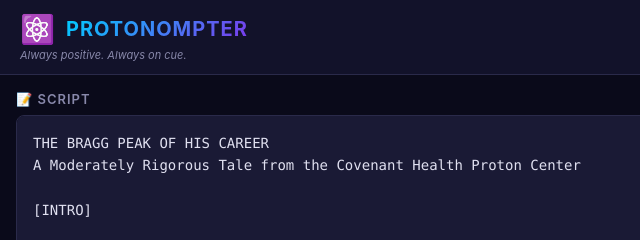
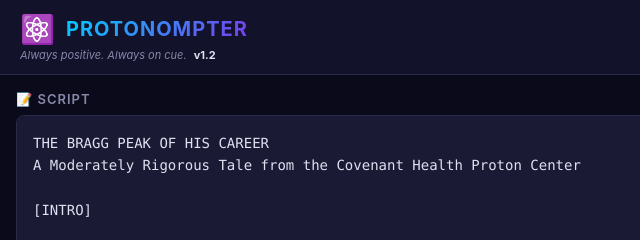
Before and after one commit to barrettsward/protonompter, a plain HTML site: page index.html in a window 1280 px wide. Shown: the top 240 px of the page, 0-640 px from the left. Drawn offline with Linux system fonts and the light colour scheme.

Commit message:
Add v1.2 header label and changelog comparison

```diff
--- a/index.html
+++ b/index.html
@@ -95,6 +95,7 @@ body.light-mode {
 .cr-logo .atom { font-size: 28px; }
 .cr-logo .title-text { background: linear-gradient(135deg, var(--accent), #7c3aed); -webkit-background-clip: text; -webkit-text-fill-color: transparent; background-clip: text; }
 .cr-tagline { font-size: 11px; color: var(--text-secondary); font-style: italic; margin-top: 2px; }
+.cr-version { font-weight: 700; font-style: normal; color: var(--text-primary); margin-left: 4px; }
 .cr-status {
   display: flex;
   align-items: center;
@@ -803,7 +804,7 @@ function initControlRoom() {
             <span class="atom">⚛️</span>
             <span class="title-text">PROTONOMPTER</span>
           </div>
-          <div class="cr-tagline">Always positive. Always on cue.</div>
+          <div class="cr-tagline">Always positive. Always on cue. <span class="cr-version">v1.2</span></div>
         </div>
         <div class="cr-status">
           <span class="cr-playback-state" id="playback-state">STOPPED</span>
```
Also changed, not shown: 1 other file.
